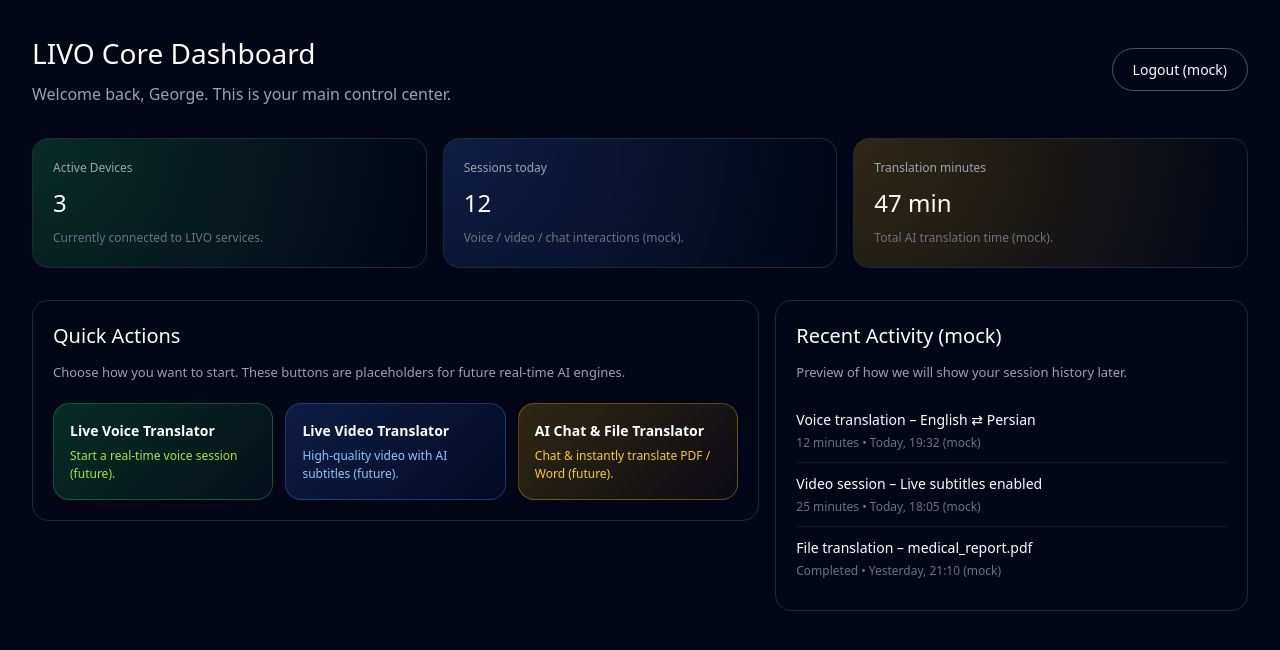
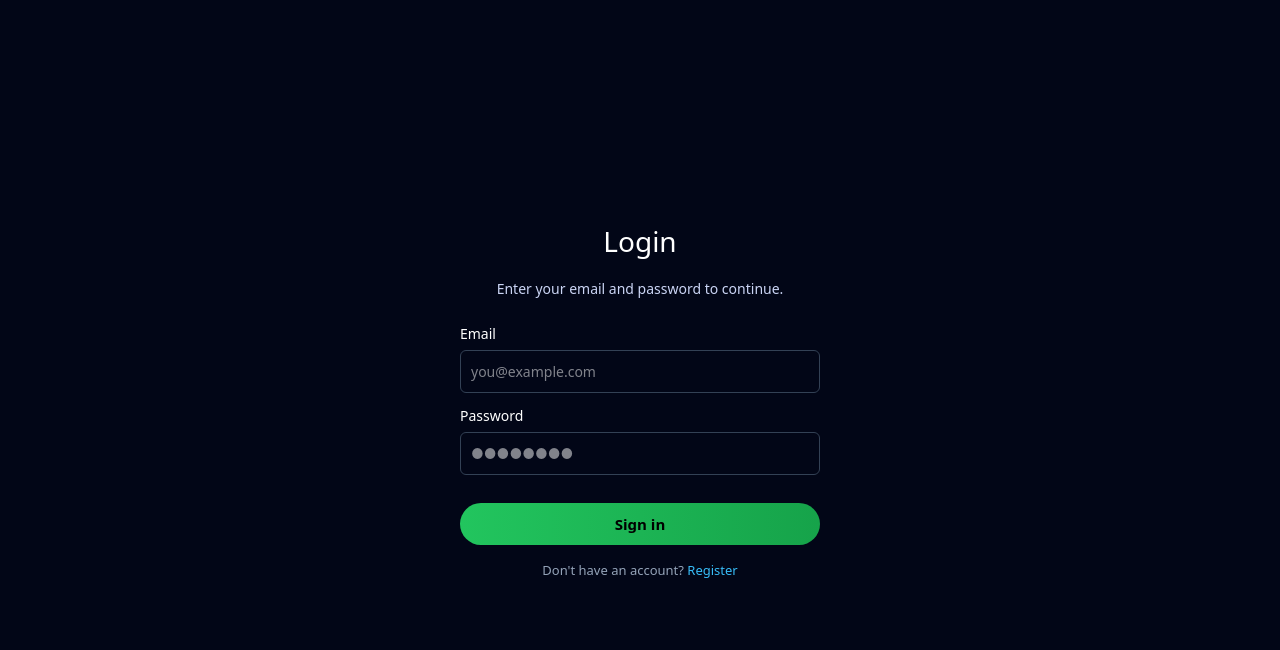
Before and after one commit to georgesmithuk1985-creator/livo-ai-wold, a Next.js app: page /dashboard in a window 1280 px wide. Shown: the top 650 px of the page. Built offline with nearby package versions, Linux system fonts and the light colour scheme.

Commit message:
login redirect to dashboard

```diff
--- a/app/api/login/route.ts
+++ b/app/api/login/route.ts
@@ -3,6 +3,8 @@ import { NextResponse } from "next/server";
 export async function POST(request: Request) {
   const body = await request.json();
   const { email, password } = body;
+
+  console.log("LOGIN REQUEST:", body);
 
   if (!email || !password) {
     return NextResponse.json(
@@ -11,9 +13,7 @@ export async function POST(request: Request) {
     );
   }
 
-  // فعلاً به صورت تستی هر ایمیل/پسوردی را قبول می‌کنیم
-  console.log("LOGIN REQUEST:", body);
-
+  // فعلاً موک: هر ایمیل/پسوردی را قبول می‌کنیم
   return NextResponse.json({
     success: true,
     message: "Login successful (mock).",
--- a/app/dashboard/page.tsx
+++ b/app/dashboard/page.tsx
@@ -1,311 +1,150 @@
 "use client";
 
-export default function DashboardPage() {
+import { useState } from "react";
+
+export default function LoginPage() {
+  const [email, setEmail] = useState("");
+  const [password, setPassword] = useState("");
+  const [message, setMessage] = useState("");
+  const [isLoading, setIsLoading] = useState(false);
+
+  async function handleLogin() {
+    if (!email || !password) {
+      setMessage("Email and password are required.");
+      return;
+    }
+
+    setIsLoading(true);
+    setMessage("Loading...");
+
+    try {
+      const res = await fetch("/api/login", {
+        method: "POST",
+        headers: {
+          "Content-Type": "application/json",
+        },
+        body: JSON.stringify({ email, password }),
+      });
+
+      const data = await res.json();
+
+      if (!data.success) {
+        setMessage(data.message || "Login failed.");
+        setIsLoading(false);
+        return;
+      }
+
+      setMessage("Login successful. Redirecting...");
+
+      setTimeout(() => {
+        window.location.href = "/dashboard";
+      }, 800);
+    } catch (err) {
+      console.error("LOGIN ERROR:", err);
+      setMessage("Network error. Please try again.");
+      setIsLoading(false);
+    }
+  }
+
   return (
     <main
       style={{
         minHeight: "100vh",
-        padding: "32px",
+        display: "flex",
+        alignItems: "center",
+        justifyContent: "center",
         backgroundColor: "#020617",
         color: "white",
-        fontFamily:
-          "system-ui, -apple-system, BlinkMacSystemFont, sans-serif",
+        fontFamily: "system-ui, -apple-system, BlinkMacSystemFont, sans-serif",
       }}
     >
-      {/* بالای داشبورد */}
-      <header
-        style={{
-          display: "flex",
-          justifyContent: "space-between",
-          alignItems: "center",
-          marginBottom: "32px",
-        }}
-      >
-        <div>
-          <h1 style={{ fontSize: "28px", marginBottom: "8px" }}>
-            LIVO Core Dashboard
-          </h1>
-          <p style={{ color: "#9ca3af" }}>
-            Welcome back, George. This is your main control center.
-          </p>
-        </div>
-
-        <button
-          style={{
-            padding: "10px 20px",
-            borderRadius: "999px",
-            border: "1px solid #4b5563",
-            backgroundColor: "transparent",
-            color: "white",
-            fontSize: "14px",
-            cursor: "pointer",
-          }}
-        >
-          Logout (mock)
-        </button>
-      </header>
-
-      {/* کارت‌های وضعیت کلی */}
-      <section
-        style={{
-          display: "grid",
-          gridTemplateColumns: "repeat(auto-fit, minmax(220px, 1fr))",
-          gap: "16px",
-          marginBottom: "32px",
-        }}
-      >
-        <div
-          style={{
-            background:
-              "radial-gradient(circle at top left, #22c55e33, #020617)",
-            borderRadius: "16px",
-            padding: "20px",
-            border: "1px solid #1f2937",
-          }}
-        >
-          <p style={{ fontSize: "12px", color: "#9ca3af" }}>
-            Active Devices
-          </p>
-          <p style={{ fontSize: "24px", marginTop: "8px" }}>3</p>
-          <p style={{ fontSize: "12px", color: "#6b7280", marginTop: "8px" }}>
-            Currently connected to LIVO services.
-          </p>
-        </div>
-
-        <div
-          style={{
-            background:
-              "radial-gradient(circle at top left, #3b82f633, #020617)",
-            borderRadius: "16px",
-            padding: "20px",
-            border: "1px solid #1f2937",
-          }}
-        >
-          <p style={{ fontSize: "12px", color: "#9ca3af" }}>
-            Sessions today
-          </p>
-          <p style={{ fontSize: "24px", marginTop: "8px" }}>12</p>
-          <p style={{ fontSize: "12px", color: "#6b7280", marginTop: "8px" }}>
-            Voice / video / chat interactions (mock).
-          </p>
-        </div>
-
-        <div
-          style={{
-            background:
-              "radial-gradient(circle at top left, #eab30833, #020617)",
-            borderRadius: "16px",
-            padding: "20px",
-            border: "1px solid #1f2937",
-          }}
-        >
-          <p style={{ fontSize: "12px", color: "#9ca3af" }}>
-            Translation minutes
-          </p>
-          <p style={{ fontSize: "24px", marginTop: "8px" }}>47 min</p>
-          <p style={{ fontSize: "12px", color: "#6b7280", marginTop: "8px" }}>
-            Total AI translation time (mock).
-          </p>
-        </div>
-      </section>
-
-      {/* بخش اصلی: اکشن‌ها + فعالیت‌ها */}
-      <section
-        style={{
-          display: "grid",
-          gridTemplateColumns: "minmax(0, 2fr) minmax(0, 1.3fr)",
-          gap: "16px",
-          alignItems: "flex-start",
-        }}
-      >
-        {/* اکشن‌های اصلی LIVO */}
-        <div
-          style={{
-            backgroundColor: "#020617",
-            borderRadius: "16px",
-            padding: "20px",
-            border: "1px solid #1f2937",
-          }}
-        >
-          <h2 style={{ fontSize: "20px", marginBottom: "12px" }}>
-            Quick Actions
-          </h2>
-          <p
-            style={{
-              fontSize: "13px",
-              color: "#9ca3af",
-              marginBottom: "20px",
-            }}
-          >
-            Choose how you want to start. These buttons are placeholders for
-            future real-time AI engines.
+      <div style={{ width: "360px", textAlign: "center" }}>
+        <h1 style={{ fontSize: "28px", marginBottom: "16px" }}>Login</h1>
+        <p style={{ marginBottom: "24px", fontSize: "14px", color: "#cbd5f5" }}>
+          Enter your email and password to continue.
         </p>
 
         <div
           style={{
-              display: "grid",
-              gridTemplateColumns: "repeat(auto-fit, minmax(180px, 1fr))",
+            display: "flex",
+            flexDirection: "column",
             gap: "12px",
+            textAlign: "left",
           }}
         >
+          <label style={{ fontSize: "14px" }}>
+            Email
+            <input
+              type="email"
+              placeholder="you@example.com"
+              value={email}
+              onChange={(e) => setEmail(e.target.value)}
+              style={{
+                marginTop: "6px",
+                width: "100%",
+                padding: "10px",
+                borderRadius: "6px",
+                border: "1px solid #334155",
+                backgroundColor: "#020617",
+                color: "white",
+              }}
+            />
+          </label>
+
+          <label style={{ fontSize: "14px" }}>
+            Password
+            <input
+              type="password"
+              placeholder="●●●●●●●●"
+              value={password}
+              onChange={(e) => setPassword(e.target.value)}
+              style={{
+                marginTop: "6px",
+                width: "100%",
+                padding: "10px",
+                borderRadius: "6px",
+                border: "1px solid #334155",
+                backgroundColor: "#020617",
+                color: "white",
+              }}
+            />
+          </label>
+
           <button
+            onClick={handleLogin}
+            disabled={isLoading}
             style={{
-                padding: "16px",
-                borderRadius: "16px",
-                border: "1px solid #22c55e55",
-                background:
-                  "linear-gradient(135deg, #22c55e33, #16a34a11)",
-                color: "white",
-                textAlign: "left",
-                cursor: "pointer",
+              marginTop: "16px",
+              width: "100%",
+              padding: "10px",
+              borderRadius: "9999px",
+              border: "none",
+              background: "linear-gradient(90deg, #22c55e, #16a34a)",
+              color: "black",
+              fontWeight: 600,
+              fontSize: "15px",
+              cursor: isLoading ? "not-allowed" : "pointer",
+              opacity: isLoading ? 0.7 : 1,
             }}
           >
-              <p style={{ fontSize: "14px", fontWeight: 600 }}>
-                Live Voice Translator
-              </p>
-              <p
-                style={{
-                  fontSize: "12px",
-                  color: "#a3e635",
-                  marginTop: "6px",
-                }}
-              >
-                Start a real-time voice session (future).
-              </p>
-            </button>
-
-            <button
-              style={{
-                padding: "16px",
-                borderRadius: "16px",
-                border: "1px solid #3b82f655",
-                background:
-                  "linear-gradient(135deg, #3b82f633, #1d4ed811)",
-                color: "white",
-                textAlign: "left",
-                cursor: "pointer",
-              }}
-            >
-              <p style={{ fontSize: "14px", fontWeight: 600 }}>
-                Live Video Translator
-              </p>
-              <p
-                style={{
-                  fontSize: "12px",
-                  color: "#93c5fd",
-                  marginTop: "6px",
-                }}
-              >
-                High-quality video with AI subtitles (future).
-              </p>
-            </button>
-
-            <button
-              style={{
-                padding: "16px",
-                borderRadius: "16px",
-                border: "1px solid #eab30855",
-                background:
-                  "linear-gradient(135deg, #eab30833, #92400e11)",
-                color: "white",
-                textAlign: "left",
-                cursor: "pointer",
-              }}
-            >
-              <p style={{ fontSize: "14px", fontWeight: 600 }}>
-                AI Chat & File Translator
-              </p>
-              <p
-                style={{
-                  fontSize: "12px",
-                  color: "#facc15",
-                  marginTop: "6px",
-                }}
-              >
-                Chat & instantly translate PDF / Word (future).
-              </p>
+            {isLoading ? "Signing in..." : "Sign in"}
           </button>
         </div>
-        </div>
 
-        {/* فعالیت اخیر / لاگ‌ها */}
-        <div
-          style={{
-            backgroundColor: "#020617",
-            borderRadius: "16px",
-            padding: "20px",
-            border: "1px solid #1f2937",
-          }}
-        >
-          <h2 style={{ fontSize: "20px", marginBottom: "12px" }}>
-            Recent Activity (mock)
-          </h2>
-          <p
-            style={{
-              fontSize: "13px",
-              color: "#9ca3af",
-              marginBottom: "16px",
-            }}
-          >
-            Preview of how we will show your session history later.
+        <p style={{ marginTop: "16px", fontSize: "14px", color: "#e5e7eb" }}>
+          {message}
         </p>
 
-          <ul style={{ listStyle: "none", padding: 0, margin: 0 }}>
-            <li
-              style={{
-                padding: "10px 0",
-                borderBottom: "1px solid #111827",
-              }}
+        <p style={{ marginTop: "12px", fontSize: "13px", color: "#94a3b8" }}>
+          Don&apos;t have an account?{" "}
+          <a
+            href="/register"
+            style={{ color: "#38bdf8", textDecoration: "none" }}
           >
-              <p style={{ fontSize: "14px" }}>
-                Voice translation – English ⇄ Persian
+            Register
+          </a>
         </p>
-              <p
-                style={{
-                  fontSize: "12px",
-                  color: "#6b7280",
-                  marginTop: "4px",
-                }}
-              >
-                12 minutes • Today, 19:32 (mock)
-              </p>
-            </li>
-            <li
-              style={{
-                padding: "10px 0",
-                borderBottom: "1px solid #111827",
-              }}
-            >
-              <p style={{ fontSize: "14px" }}>
-                Video session – Live subtitles enabled
-              </p>
-              <p
-                style={{
-                  fontSize: "12px",
-                  color: "#6b7280",
-                  marginTop: "4px",
-                }}
-              >
-                25 minutes • Today, 18:05 (mock)
-              </p>
-            </li>
-            <li style={{ padding: "10px 0" }}>
-              <p style={{ fontSize: "14px" }}>
-                File translation – medical_report.pdf
-              </p>
-              <p
-                style={{
-                  fontSize: "12px",
-                  color: "#6b7280",
-                  marginTop: "4px",
-                }}
-              >
-                Completed • Yesterday, 21:10 (mock)
-              </p>
-            </li>
-          </ul>
       </div>
-      </section>
     </main>
   );
 }
--- a/app/login/page.tsx
+++ b/app/login/page.tsx
@@ -6,10 +6,18 @@ export default function LoginPage() {
   const [email, setEmail] = useState("");
   const [password, setPassword] = useState("");
   const [message, setMessage] = useState("");
+  const [isLoading, setIsLoading] = useState(false);
 
   async function handleLogin() {
+    if (!email || !password) {
+      setMessage("Email and password are required.");
+      return;
+    }
+
+    setIsLoading(true);
     setMessage("Loading...");
 
+    try {
       const res = await fetch("/api/login", {
         method: "POST",
         headers: {
@@ -19,7 +27,23 @@ export default function LoginPage() {
       });
 
       const data = await res.json();
-    setMessage(data.message);
+
+      if (!data.success) {
+        setMessage(data.message || "Login failed.");
+        setIsLoading(false);
+        return;
+      }
+
+      setMessage("Login successful. Redirecting...");
+
+      setTimeout(() => {
+        window.location.href = "/dashboard";
+      }, 800);
+    } catch (err) {
+      console.error("LOGIN ERROR:", err);
+      setMessage("Network error. Please try again.");
+      setIsLoading(false);
+    }
   }
 
   return (
@@ -31,77 +55,92 @@ export default function LoginPage() {
         justifyContent: "center",
         backgroundColor: "#020617",
         color: "white",
-        fontFamily: "system-ui",
+        fontFamily: "system-ui, -apple-system, BlinkMacSystemFont, sans-serif",
       }}
     >
-      <div style={{ width: "320px" }}>
+      <div style={{ width: "360px", textAlign: "center" }}>
         <h1 style={{ fontSize: "28px", marginBottom: "16px" }}>Login</h1>
         <p style={{ marginBottom: "24px", fontSize: "14px", color: "#cbd5f5" }}>
           Enter your email and password to continue.
         </p>
 
-        <div style={{ display: "flex", flexDirection: "column", gap: "12px" }}>
-          <div>
-            <label style={{ fontSize: "14px" }}>Email</label>
+        <div
+          style={{
+            display: "flex",
+            flexDirection: "column",
+            gap: "12px",
+            textAlign: "left",
+          }}
+        >
+          <label style={{ fontSize: "14px" }}>
+            Email
             <input
               type="email"
+              placeholder="you@example.com"
               value={email}
               onChange={(e) => setEmail(e.target.value)}
               style={{
+                marginTop: "6px",
                 width: "100%",
-                marginTop: "4px",
-                padding: "8px 10px",
-                borderRadius: "8px",
-                border: "1px solid #475569",
+                padding: "10px",
+                borderRadius: "6px",
+                border: "1px solid #334155",
                 backgroundColor: "#020617",
                 color: "white",
               }}
             />
-          </div>
+          </label>
 
-          <div>
-            <label style={{ fontSize: "14px" }}>Password</label>
+          <label style={{ fontSize: "14px" }}>
+            Password
             <input
               type="password"
+              placeholder="●●●●●●●●"
               value={password}
               onChange={(e) => setPassword(e.target.value)}
               style={{
+                marginTop: "6px",
                 width: "100%",
-                marginTop: "4px",
-                padding: "8px 10px",
-                borderRadius: "8px",
-                border: "1px solid #475569",
+                padding: "10px",
+                borderRadius: "6px",
+                border: "1px solid #334155",
                 backgroundColor: "#020617",
                 color: "white",
               }}
             />
-          </div>
+          </label>
 
           <button
             onClick={handleLogin}
+            disabled={isLoading}
             style={{
-              marginTop: "8px",
-              padding: "10px 24px",
+              marginTop: "16px",
+              width: "100%",
+              padding: "10px",
               borderRadius: "9999px",
               border: "none",
-              backgroundColor: "#22c55e",
-              color: "white",
-              fontSize: "16px",
-              cursor: "pointer",
-              width: "100%",
+              background: "linear-gradient(90deg, #22c55e, #16a34a)",
+              color: "black",
+              fontWeight: 600,
+              fontSize: "15px",
+              cursor: isLoading ? "not-allowed" : "pointer",
+              opacity: isLoading ? 0.7 : 1,
             }}
           >
-            Sign in
+            {isLoading ? "Signing in..." : "Sign in"}
           </button>
         </div>
 
-        <p style={{ marginTop: "16px", fontSize: "14px", color: "#94a3b8" }}>
+        <p style={{ marginTop: "16px", fontSize: "14px", color: "#e5e7eb" }}>
           {message}
         </p>
 
-        <p style={{ marginTop: "16px", fontSize: "14px" }}>
+        <p style={{ marginTop: "12px", fontSize: "13px", color: "#94a3b8" }}>
           Don&apos;t have an account?{" "}
-          <a href="/register" style={{ color: "#38bdf8" }}>
+          <a
+            href="/register"
+            style={{ color: "#38bdf8", textDecoration: "none" }}
+          >
             Register
           </a>
         </p>
--- a/app/register/page.tsx
+++ b/app/register/page.tsx
@@ -7,10 +7,18 @@ export default function RegisterPage() {
   const [email, setEmail] = useState("");
   const [password, setPassword] = useState("");
   const [message, setMessage] = useState("");
+  const [isLoading, setIsLoading] = useState(false);
 
   async function handleRegister() {
+    if (!name || !email || !password) {
+      setMessage("All fields are required.");
+      return;
+    }
+
+    setIsLoading(true);
     setMessage("Loading...");
 
+    try {
       const res = await fetch("/api/register", {
         method: "POST",
         headers: {
@@ -20,7 +28,23 @@ export default function RegisterPage() {
       });
 
       const data = await res.json();
-    setMessage(data.message);
+
+      if (!data.success) {
+        setMessage(data.message || "Registration failed.");
+        setIsLoading(false);
+        return;
+      }
+
+      setMessage("Registered successfully. Redirecting to login...");
+
+      setTimeout(() => {
+        window.location.href = "/login";
+      }, 800);
+    } catch (err) {
+      console.error("REGISTER ERROR:", err);
+      setMessage("Network error. Please try again.");
+      setIsLoading(false);
+    }
   }
 
   return (
@@ -28,87 +52,117 @@ export default function RegisterPage() {
       style={{
         minHeight: "100vh",
         display: "flex",
+        alignItems: "center",
         justifyContent: "center",
-        alignItems: "center",
         backgroundColor: "#020617",
         color: "white",
-        fontFamily: "system-ui",
+        fontFamily: "system-ui, -apple-system, BlinkMacSystemFont, sans-serif",
       }}
     >
-      <div style={{ width: "350px", textAlign: "center" }}>
-        <h1 style={{ fontSize: "28px", marginBottom: "20px" }}>Register</h1>
+      <div style={{ width: "360px", textAlign: "center" }}>
+        <h1 style={{ fontSize: "28px", marginBottom: "16px" }}>Register</h1>
+        <p style={{ marginBottom: "24px", fontSize: "14px", color: "#cbd5f5" }}>
+          Create your account to continue.
+        </p>
 
+        <div
+          style={{
+            display: "flex",
+            flexDirection: "column",
+            gap: "12px",
+            textAlign: "left",
+          }}
+        >
+          <label style={{ fontSize: "14px" }}>
+            Full Name
             <input
               type="text"
-          placeholder="Full Name"
+              placeholder="Your name"
               value={name}
               onChange={(e) => setName(e.target.value)}
               style={{
+                marginTop: "6px",
+                width: "100%",
                 padding: "10px",
-            marginBottom: "10px",
-            width: "100%",
                 borderRadius: "6px",
                 border: "1px solid #334155",
-            backgroundColor: "#0f172a",
+                backgroundColor: "#020617",
                 color: "white",
               }}
             />
+          </label>
 
+          <label style={{ fontSize: "14px" }}>
+            Email
             <input
               type="email"
-          placeholder="Email"
+              placeholder="you@example.com"
               value={email}
               onChange={(e) => setEmail(e.target.value)}
               style={{
+                marginTop: "6px",
+                width: "100%",
                 padding: "10px",
-            marginBottom: "10px",
-            width: "100%",
                 borderRadius: "6px",
                 border: "1px solid #334155",
-            backgroundColor: "#0f172a",
+                backgroundColor: "#020617",
                 color: "white",
               }}
             />
+          </label>
 
+          <label style={{ fontSize: "14px" }}>
+            Password
             <input
               type="password"
-          placeholder="Password"
+              placeholder="●●●●●●●●"
               value={password}
               onChange={(e) => setPassword(e.target.value)}
               style={{
+                marginTop: "6px",
+                width: "100%",
                 padding: "10px",
-            marginBottom: "20px",
-            width: "100%",
                 borderRadius: "6px",
                 border: "1px solid #334155",
-            backgroundColor: "#0f172a",
+                backgroundColor: "#020617",
                 color: "white",
               }}
             />
+          </label>
 
           <button
             onClick={handleRegister}
+            disabled={isLoading}
             style={{
+              marginTop: "16px",
               width: "100%",
-            padding: "12px",
-            borderRadius: "6px",
+              padding: "10px",
+              borderRadius: "9999px",
               border: "none",
-            backgroundColor: "#22c55e",
+              background: "linear-gradient(90deg, #22c55e, #16a34a)",
               color: "black",
-            fontSize: "16px",
-            cursor: "pointer",
+              fontWeight: 600,
+              fontSize: "15px",
+              cursor: isLoading ? "not-allowed" : "pointer",
+              opacity: isLoading ? 0.7 : 1,
             }}
           >
-          Create Account
+            {isLoading ? "Creating..." : "Create Account"}
           </button>
+        </div>
 
-        <p style={{ marginTop: "20px", color: "#94a3b8" }}>
+        <p style={{ marginTop: "16px", fontSize: "14px", color: "#e5e7eb" }}>
           {message}
         </p>
 
-        <p style={{ marginTop: "16px", fontSize: "14px" }}>
+        <p style={{ marginTop: "12px", fontSize: "13px", color: "#94a3b8" }}>
           Already have an account?{" "}
-          <a href="/login" style={{ color: "#38bdf8" }}>Login</a>
+          <a
+            href="/login"
+            style={{ color: "#38bdf8", textDecoration: "none" }}
+          >
+            Login
+          </a>
         </p>
       </div>
     </main>
```
Also changed, not shown: app/api/register/route.ts (+6 -6 lines), app/page.tsx (+18 -15 lines). Lines whose indentation alone changed are shown as unchanged.
